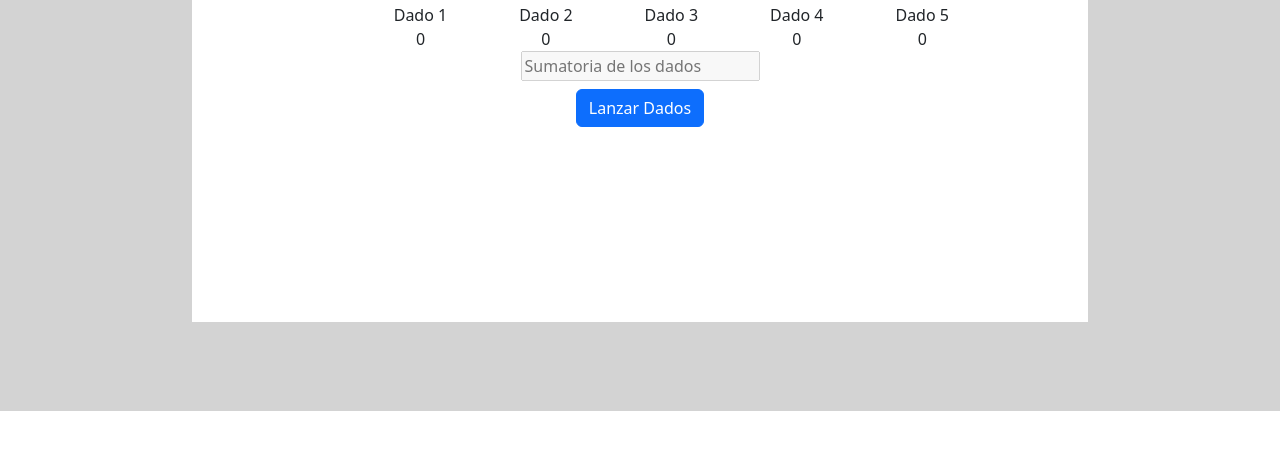
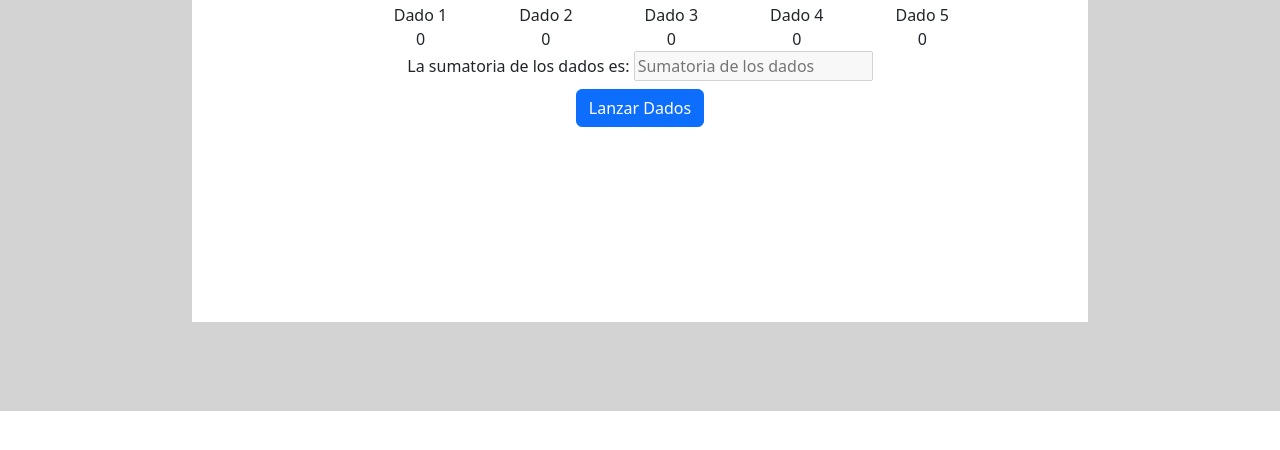
Before and after one commit to SandroMassi/JuegoNumerosPrimos, a plain HTML site: page index.html in a window 1280 px wide. Shown: the part 168-618 px from the top of the page. Drawn offline with nearby package versions, Linux system fonts and the light colour scheme.

Commit message:
Update index.html

```diff
--- a/index.html
+++ b/index.html
@@ -36,7 +36,8 @@
                     <label id="dado5">0</label>
                 </div>
             </div>
-            <input type="text" id="sumatoria" value="" disabled placeholder="Sumatoria de los dados">
+            La sumatoria de los dados es: <input type="text" id="sumatoria" value="" disabled
+                placeholder="Sumatoria de los dados">
             <h2 id="resultado"></H2>
             <button type="button" id="lanzardados" class="btn btn-primary">Lanzar Dados</button>
         </div>
```
